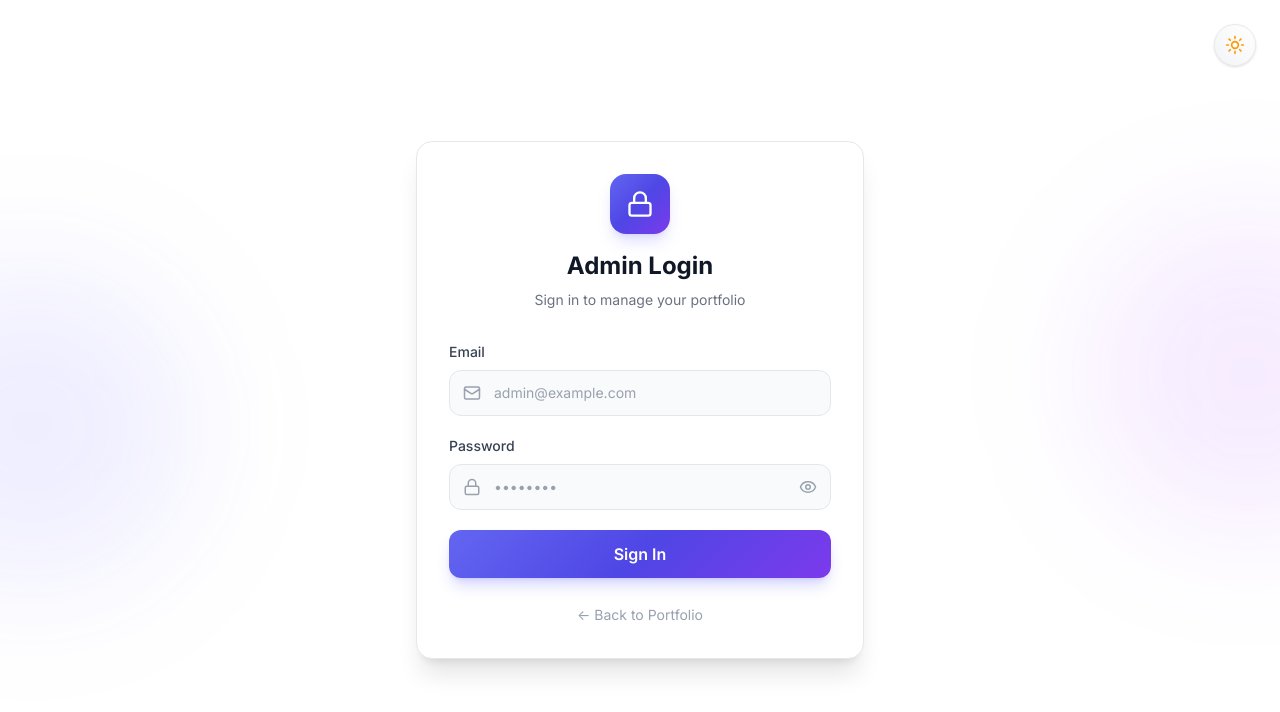
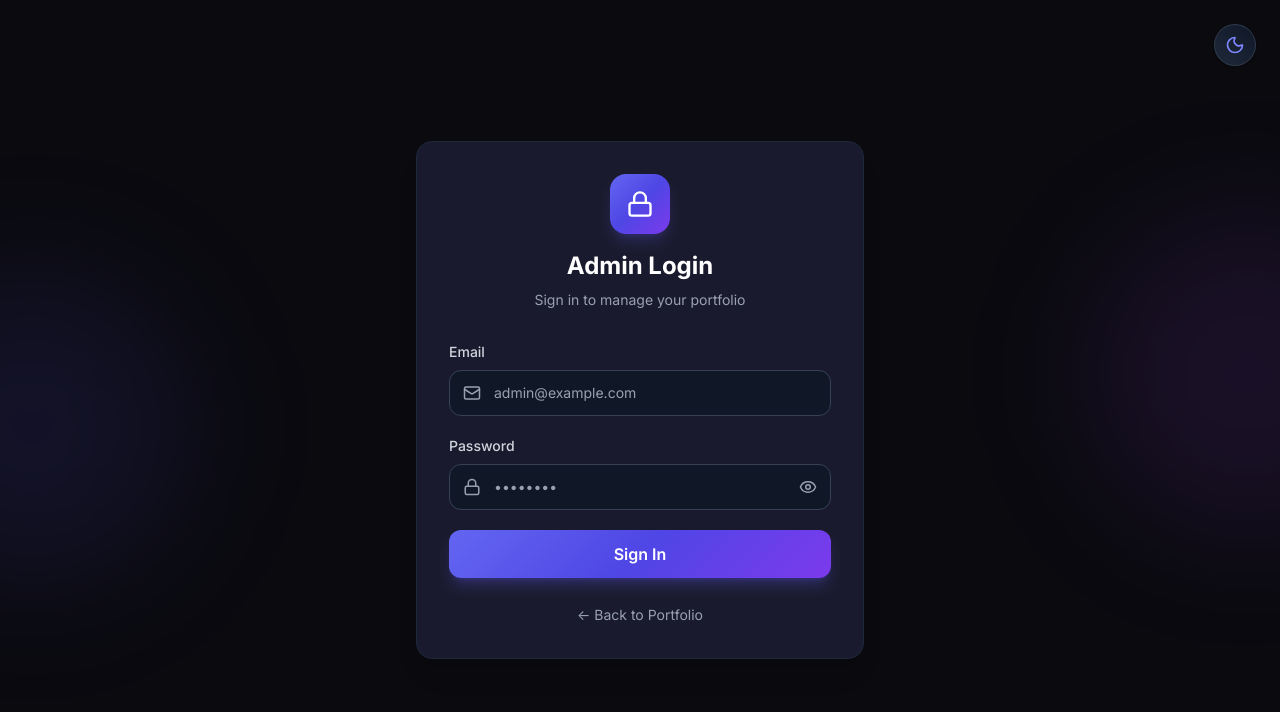
Before and after one commit to sufyan-aslam-code/Personal-Portfolio, a React (Vite) app: page /admin/login in a window 1280 px wide. Shown: the top 712 px of the page. Built offline with nearby package versions, Linux system fonts and the light colour scheme; no server answers.

Commit message:
feat: default portfolio theme to dark mode for new visitors and update theme provider

```diff
--- a/src/components/public/HeroSection.jsx
+++ b/src/components/public/HeroSection.jsx
@@ -1,4 +1,4 @@
-import { MapPin, Download, Mail, ArrowDown, Sparkles } from 'lucide-react';
+import { MapPin, Download, Mail, ArrowDown, Sparkles, MessageCircle } from 'lucide-react';
 import { GithubIcon as Github, LinkedinIcon as Linkedin } from '../ui/BrandIcons';
 import { SkeletonText, SkeletonAvatar } from '../ui/SkeletonLoader';
 import { usePortfolio } from '../../hooks/usePortfolio';
@@ -124,6 +124,16 @@ export default function HeroSection() {
                 LinkedIn
               </a>
             )}
+            {/* WhatsApp Button */}
+            <a
+              href={getSocialUrl(profile.whatsapp_url, 'whatsapp')}
+              target="_blank"
+              rel="noopener noreferrer"
+              className="group inline-flex items-center gap-2 bg-white/60 dark:bg-gray-900/40 backdrop-blur-xl border border-gray-200 dark:border-gray-700/80 text-gray-700 dark:text-gray-200 hover:bg-gray-50 dark:hover:bg-gray-800 hover:border-emerald-500/50 hover:text-emerald-600 dark:hover:text-emerald-400 transition-all duration-300 rounded-2xl px-6 py-3.5 font-bold shadow-sm hover:shadow-md hover:-translate-y-1"
+            >
+              <MessageCircle className="w-5 h-5 group-hover:scale-110 transition-transform duration-300 text-emerald-500" />
+              WhatsApp
+            </a>
             {profile.email && (
               <a
                 href={`mailto:${profile.email}`}
--- a/src/contexts/ThemeContext.jsx
+++ b/src/contexts/ThemeContext.jsx
@@ -7,9 +7,8 @@ export function ThemeProvider({ children }) {
     if (typeof window !== 'undefined') {
       const stored = localStorage.getItem('theme');
       if (stored) return stored;
-      return window.matchMedia('(prefers-color-scheme: dark)').matches
-        ? 'dark'
-        : 'light';
+      // Default directly to 'dark' for first-time visitors
+      return 'dark';
     }
     return 'dark';
   });
```
